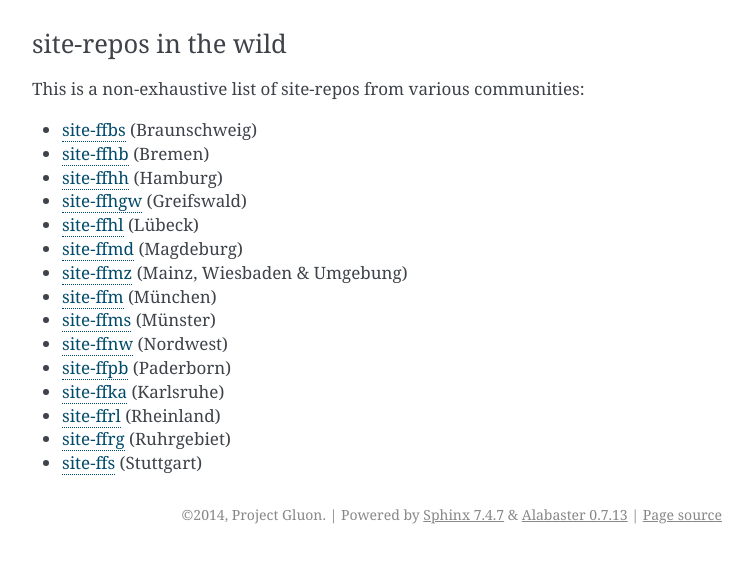
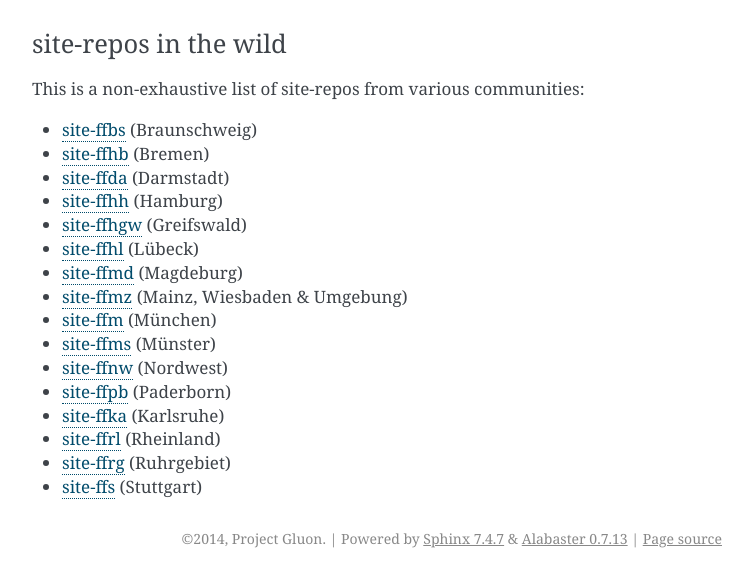
Before and after one commit to freifunk-gluon/gluon, a Sphinx documentation site: the page built from docs/user/site.rst, in a window 1280 px wide and 900 px high, scrolled down 7784 px, cut to the strip 322-900 px from the top of the window. Shown: the whole strip, without its empty margins (388-1140 px from the left). Built offline with Sphinx 7.4.7, drawn with Linux system fonts in a browser that asks for light colours; before the commit the page ends 8660 px from its top, so only the background shows below that.

Commit message:
Add Darmstadt

```diff
--- a/docs/user/site.rst
+++ b/docs/user/site.rst
@@ -213,6 +213,7 @@ This is a non-exhaustive list of site-repos from various communities:
 
 * `site-ffbs <https://github.com/ffbs/site-ffbs>`_ (Braunschweig)
 * `site-ffhb <https://github.com/FreifunkBremen/gluon-site-ffhb>`_ (Bremen)
+* `site-ffda <https://github.com/freifunk-darmstadt/site-ffda>`_ (Darmstadt)
 * `site-ffhh <https://github.com/freifunkhamburg/site-ffhh>`_ (Hamburg)
 * `site-ffhgw <https://github.com/lorenzo-greifswald/site-ffhgw>`_ (Greifswald)
 * `site-ffhl <https://github.com/freifunk-gluon/site-ffhl>`_ (Lübeck)
```
